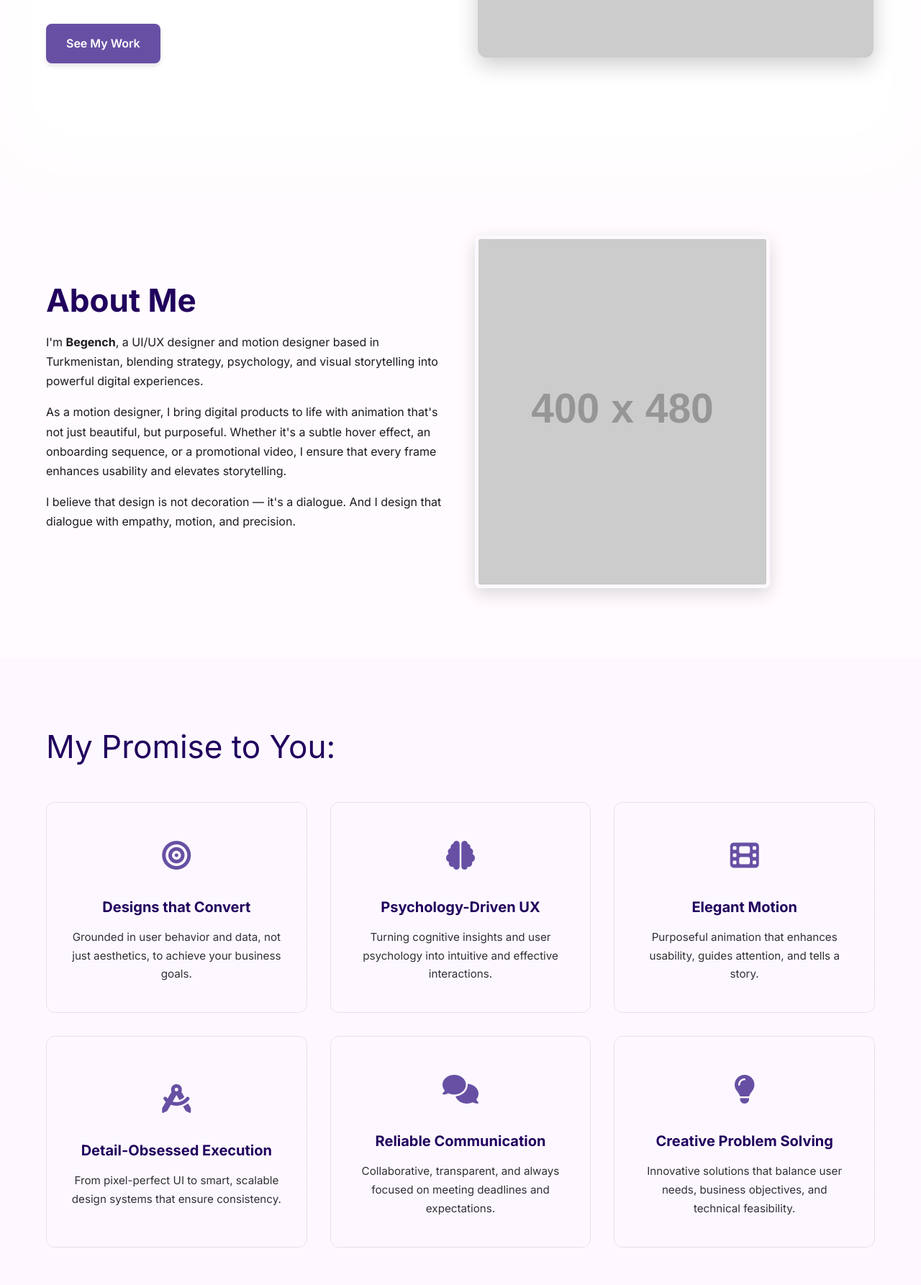
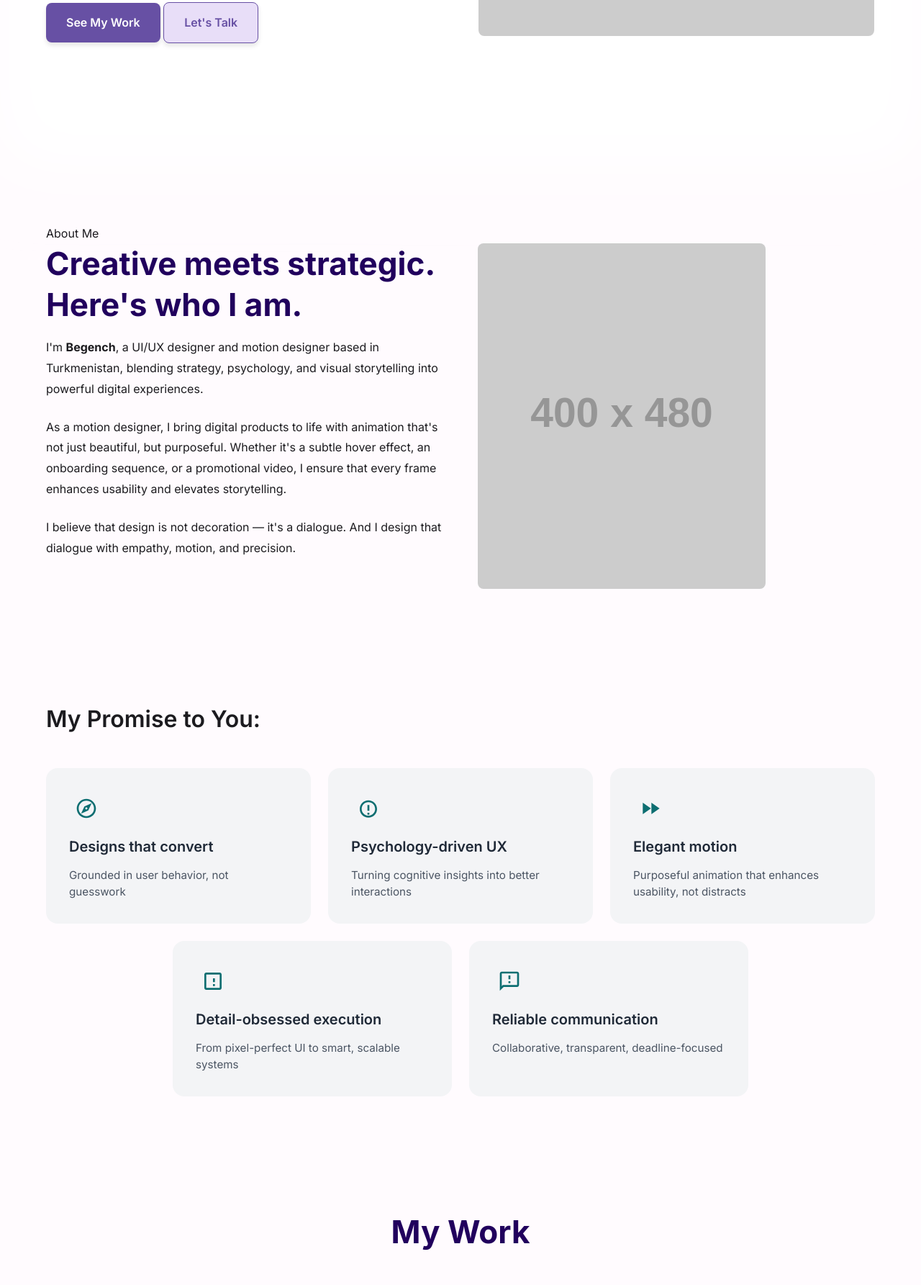
Before and after one commit to jbegench/portfolia, a plain HTML site: page index.html in a window 1280 px wide. Shown: the part 570-2355 px from the top of the page at 72% size. Drawn offline with nearby package versions, Linux system fonts and the light colour scheme; placeholder pictures from the web are drawn by us.

```diff
--- a/index.html
+++ b/index.html
@@ -34,6 +34,34 @@
       --container-padding: 1.5rem;
       --section-padding-y: 6rem;
       --transition-speed: 0.3s;
+
+      /* Typography Scale */
+      --font-size-h1: clamp(2.5rem, 5vw, 3rem);    /* 48px */
+      --font-size-h2: clamp(1.75rem, 3vw, 2rem);   /* 32px */
+      --font-size-h3: clamp(1.25rem, 2vw, 1.5rem); /* 24px */
+      --font-size-body: 1rem;                       /* 16px */
+      --font-size-small: 0.875rem;                  /* 14px */
+
+      /* Font Weights */
+      --font-weight-bold: 700;
+      --font-weight-semibold: 600;
+      --font-weight-medium: 500;
+      --font-weight-regular: 400;
+
+      /* Spacing System */
+      --space-xs: 0.5rem;    /* 8px */
+      --space-sm: 1rem;      /* 16px */
+      --space-md: 1.5rem;    /* 24px */
+      --space-lg: 2rem;      /* 32px */
+      --space-xl: 3rem;      /* 48px */
+      --space-2xl: 5rem;     /* 80px */
+
+      /* Section Spacing */
+      --section-spacing: var(--space-2xl);
+
+      /* Container */
+      --container-max-width: 1200px;
+      --container-padding: var(--space-md);
     }
 
     /* Reset and Base Styles */
@@ -112,13 +140,14 @@
 
     /* Utility Classes */
     .container {
-      max-width: 1200px;
+      max-width: var(--container-max-width);
       margin: 0 auto;
       padding: 0 var(--container-padding);
+      width: 100%;
     }
 
     .section {
-      padding: var(--section-padding-y) 0;
+      padding: var(--section-spacing) 0;
     }
 
     .section-sm-padding {
@@ -282,136 +311,143 @@
     /* Hero Section */
     .hero-section {
       min-height: calc(100vh - 80px);
-      /* Full viewport height minus header */
-      display: flex;
-      align-items: center;
-      padding-top: 2rem;
-      /* Adjust if header is taller */
-      padding-bottom: 4rem;
+      padding: var(--space-2xl) 0;
     }
 
     .hero-content {
       display: grid;
       grid-template-columns: 1fr 1fr;
-      gap: 3rem;
+      gap: var(--space-xl);
       align-items: center;
     }
 
+    .hero-text {
+      max-width: 540px;
+    }
+
     .hero-text h1 {
-      margin-bottom: 1.5rem;
-      line-height: 1.2;
+      text-align: left;
+      margin-bottom: var(--space-md);
     }
 
     .hero-text .subtitle {
-      font-size: 1.25rem;
-      margin-bottom: 2rem;
-      color: var(--text-color);
+      font-size: var(--font-size-h3);
+      margin-bottom: var(--space-lg);
       opacity: 0.9;
     }
 
+    .hero-image {
+      display: flex;
+      align-items: center;
+      justify-content: center;
+    }
+
     .hero-image img {
-      border-radius: var(--border-radius-lg);
-      box-shadow: 0 10px 30px rgba(0, 0, 0, 0.2);
+      max-width: 100%;
+      height: auto;
     }
 
     /* About Me Section */
     .about-section .grid {
-      align-items: center;
+      display: grid;
+      grid-template-columns: 1fr 1fr;
+      gap: var(--space-xl);
+      align-items: flex-start;
     }
 
-    .about-image img {
-      border: 5px solid var(--surface-color);
-      box-shadow: 0 8px 25px rgba(0, 0, 0, 0.15);
+    .about-content {
+      max-width: 100%;
+    }
+
+    .about-content p {
+      line-height: 1.8;
+      margin-bottom: var(--space-md);
+    }
+
+    .about-image {
+      position: sticky;
+      top: var(--space-xl);
     }
 
     /* Services/Promise Section */
     .services-section {
-      background-color: var(--surface-color);
-      padding: var(--section-padding-y) 0;
+      background-color: var(--background-color);
+      padding: var(--section-spacing) 0;
     }
 
     .services-section h2 {
-      text-align: left;
-      font-weight: normal;
+      font-size: var(--font-size-h2);
+      font-weight: var(--font-weight-semibold);
+      color: var(--text-color);
       margin-bottom: 3rem;
     }
 
     .services-grid {
-      display: flex;
-      flex-wrap: wrap;
-      gap: 2rem;
-      justify-content: center;
-      align-items: stretch;
+      display: grid;
+      grid-template-columns: repeat(3, 1fr);
+      gap: 1.5rem;
+      max-width: 1200px;
+      margin: 0 auto;
     }
 
     .service-card {
-      background: var(--surface-color);
-      padding: 2.5rem 2rem;
-      border-radius: var(--border-radius-lg);
-      border: 1px solid var(--border-color);
-      transition: transform var(--transition-speed) ease, box-shadow var(--transition-speed) ease;
-      text-align: center;
-      flex: 1 1 300px;
-      max-width: 380px;
-      position: relative;
+      background: #F3F4F6;
+      padding: 2rem;
+      border-radius: 1rem;
+      text-align: left;
       display: flex;
       flex-direction: column;
+      gap: 1rem;
+      transition: transform 0.3s ease;
+    }
+
+    .service-card:hover {
+      transform: translateY(-5px);
+    }
+
+    .service-icon {
+      font-size: 2rem;
+      color: #0D6E71;
+      width: 48px;
+      height: 48px;
+      display: flex;
       align-items: center;
       justify-content: center;
     }
 
-    .service-card::before {
-      content: '';
-      position: absolute;
-      top: 0;
-      left: 0;
-      right: 0;
-      bottom: 0;
-      background-image: radial-gradient(var(--border-color) 1px, transparent 1px);
-      background-size: 20px 20px;
-      background-position: -10px -10px;
-      opacity: 0.2;
-      border-radius: var(--border-radius-lg);
-    }
-
-    .service-card:hover {
-      transform: translateY(-5px);
-      box-shadow: 0 8px 20px rgba(99, 102, 241, 0.1);
-    }
-
-    .service-card .icon {
-      font-size: 2.5rem;
-      color: var(--primary-color);
-      margin-bottom: 1.5rem;
-      display: inline-block;
-      position: relative;
-      z-index: 1;
-    }
-
     .service-card h4 {
-      color: var(--heading-color);
-      margin-bottom: 1rem;
-      position: relative;
-      z-index: 1;
+      color: #1F2937;
+      font-size: 1.25rem;
+      font-weight: 600;
+      margin: 0;
     }
 
     .service-card p {
+      color: #4B5563;
       font-size: 0.95rem;
-      color: var(--text-color);
-      opacity: 0.9;
+      line-height: 1.5;
       margin: 0;
-      position: relative;
-      z-index: 1;
+    }
+
+    /* Special layout for 4th and 5th cards */
+    .services-grid-bottom {
+      display: grid;
+      grid-template-columns: repeat(2, 1fr);
+      gap: 1.5rem;
+      max-width: 800px;
+      margin: 1.5rem auto 0;
+    }
+
+    @media (max-width: 992px) {
+      .services-grid {
+        grid-template-columns: repeat(2, 1fr);
+      }
     }
 
     @media (max-width: 768px) {
-      .services-grid {
-        gap: 1.5rem;
-      }
-
-      .service-card {
-        flex: 1 1 100%;
-        max-width: 100%;
+      .services-grid,
+      .services-grid-bottom {
+        grid-template-columns: 1fr;
       }
     }
 
@@ -451,42 +487,48 @@
     }
 
     /* Skills Section */
+    .skills-section {
+      background-color: var(--surface-color);
+    }
+
+    .skills-category {
+      margin-bottom: var(--space-xl);
+    }
+
+    .skills-category-title {
+      font-size: var(--font-size-h3);
+      margin-bottom: var(--space-lg);
+      color: var(--heading-color);
+    }
+
     .skills-grid {
       display: grid;
-      grid-template-columns: repeat(auto-fit, minmax(150px, 1fr));
-      gap: 2rem;
+      grid-template-columns: repeat(auto-fit, minmax(200px, 1fr));
+      gap: var(--space-lg);
     }
 
     .skill-item {
-      background: var(--surface-color);
-      padding: 1.5rem;
-      border-radius: var(--border-radius-md);
-      text-align: center;
-      border: 1px solid var(--border-color);
-      transition: transform var(--transition-speed) ease, box-shadow var(--transition-speed) ease;
-    }
-
-    .skill-item:hover {
-      transform: translateY(-5px);
-      box-shadow: 0 5px 15px rgba(0, 0, 0, 0.15);
+      display: flex;
+      flex-direction: column;
+      align-items: center;
+      padding: var(--space-lg);
     }
 
     .skill-item img {
-      height: 64px;
-      width: 64px;
-      margin: 0 auto 1rem;
+      width: 80px;
+      height: 80px;
       object-fit: contain;
+      margin-bottom: var(--space-md);
     }
 
     .skill-item p {
-      font-weight: 500;
-      margin-bottom: 0.5rem;
-      color: var(--heading-color);
+      margin-bottom: var(--space-xs);
+      font-weight: var(--font-weight-medium);
     }
 
     .stars {
       color: var(--primary-color);
-      font-size: 1.1rem;
+      letter-spacing: 2px;
     }
 
     /* Contact Section */
@@ -579,22 +621,18 @@
       }
 
       .hero-text {
-        order: 2;
+        max-width: 100%;
       }
 
-      .hero-image {
-        order: 1;
-        margin: 0 auto 2rem;
-        max-width: 450px;
-      }
-
-      .about-section .grid-cols-2 {
+      .about-section .grid {
         grid-template-columns: 1fr;
       }
 
       .about-image {
-        margin: 0 auto 2rem;
-        max-width: 350px;
+        position: relative;
+        top: 0;
+        margin: 0 auto var(--space-xl);
+        max-width: 400px;
       }
 
       .grid-cols-3 {
@@ -603,6 +641,14 @@
     }
 
     @media (max-width: 768px) {
+      :root {
+        --section-spacing: var(--space-xl);
+      }
+
+      .skills-grid {
+        grid-template-columns: repeat(auto-fit, minmax(150px, 1fr));
+      }
+
       h1 {
         font-size: 2.25rem;
       }
@@ -661,11 +707,6 @@
       .grid-cols-3 {
         grid-template-columns: 1fr;
         /* Stack on smaller mobile */
-      }
-
-      .skills-grid {
-        grid-template-columns: repeat(auto-fit, minmax(120px, 1fr));
-        gap: 1rem;
       }
 
       .skill-item img {
@@ -856,12 +897,14 @@
       <div class="container">
         <div class="hero-content">
           <div class="hero-text">
-            <h1 data-aos="fade-right">Bringing <span class="highlight">emotion, motion, and clarity</span> into every
-              pixel.</h1>
+            <h1 data-aos="fade-right">Bringing emotion, motion and clarity<br>into every pixel.</h1>
             <p class="subtitle" data-aos="fade-right" data-aos-delay="200">
               I'm Begench, a UI/UX & Motion Designer crafting intuitive and engaging digital experiences.
             </p>
-            <a href="#projects" class="btn" data-aos="fade-up" data-aos-delay="400">See My Work</a>
+            <div class="hero-cta" data-aos="fade-up" data-aos-delay="400">
+              <a href="#projects" class="btn">See My Work</a>
+              <a href="#contact" class="btn btn-secondary">Let's Talk</a>
+            </div>
           </div>
           <div class="hero-image" data-aos="fade-left" data-aos-delay="100">
             <img src="https://placehold.co/550x450/4A5568/FFFFFF.png?text=Designer+Illustration+V2"
@@ -874,9 +917,10 @@
     <!-- About Me -->
     <section id="about" class="about-section section">
       <div class="container">
-        <div class="grid grid-cols-2 items-center">
-          <div data-aos="fade-right">
-            <h2 class="mb-4">About Me</h2>
+        <div class="section-label" data-aos="fade-up">About Me</div>
+        <div class="grid">
+          <div class="about-content" data-aos="fade-right">
+            <h2 class="mb-4">Creative meets strategic.<br>Here's who I am.</h2>
             <p>
               I'm <strong>Begench</strong>, a UI/UX designer and motion designer based in Turkmenistan,
               blending strategy, psychology, and visual storytelling into powerful digital experiences.
@@ -902,37 +946,54 @@
     <!-- My Promise Section -->
     <section id="services" class="services-section section">
       <div class="container">
-        <h2 data-aos="fade-up">My Promise to You:</h2>
+        <h2>My Promise to You:</h2>
         <div class="services-grid">
           <div class="service-card" data-aos="fade-up" data-aos-delay="100">
-            <span class="icon"><i class="fas fa-bullseye"></i></span>
-            <h4>Designs that Convert</h4>
-            <p>Grounded in user behavior and data, not just aesthetics, to achieve your business goals.</p>
+            <div class="service-icon">
+              <svg width="32" height="32" viewBox="0 0 24 24" fill="none" xmlns="http://www.w3.org/2000/svg">
+                <path d="M12 2C6.48 2 2 6.48 2 12s4.48 10 10 10 10-4.48 10-10S17.52 2 12 2zm0 18c-4.41 0-8-3.59-8-8s3.59-8 8-8 8 3.59 8 8-3.59 8-8 8zm-5.5-2.5l7.51-3.49L17.5 6.5 9.99 9.99 6.5 17.5zm5.5-6.6c.61 0 1.1.49 1.1 1.1s-.49 1.1-1.1 1.1-1.1-.49-1.1-1.1.49-1.1 1.1-1.1z" fill="currentColor"/>
+              </svg>
+            </div>
+            <h4>Designs that convert</h4>
+            <p>Grounded in user behavior, not guesswork</p>
           </div>
           <div class="service-card" data-aos="fade-up" data-aos-delay="200">
-            <span class="icon"><i class="fas fa-brain"></i></span>
-            <h4>Psychology-Driven UX</h4>
-            <p>Turning cognitive insights and user psychology into intuitive and effective interactions.</p>
+            <div class="service-icon">
+              <svg width="32" height="32" viewBox="0 0 24 24" fill="none" xmlns="http://www.w3.org/2000/svg">
+                <path d="M12 3.5c-4.97 0-9 4.03-9 9s4.03 9 9 9 9-4.03 9-9-4.03-9-9-9zm0 16c-3.86 0-7-3.14-7-7s3.14-7 7-7 7 3.14 7 7-3.14 7-7 7zm-1-11h2v6h-2v-6zm0 8h2v2h-2v-2z" fill="currentColor"/>
+              </svg>
+            </div>
+            <h4>Psychology-driven UX</h4>
+            <p>Turning cognitive insights into better interactions</p>
           </div>
           <div class="service-card" data-aos="fade-up" data-aos-delay="300">
-            <span class="icon"><i class="fas fa-film"></i></span>
-            <h4>Elegant Motion</h4>
-            <p>Purposeful animation that enhances usability, guides attention, and tells a story.</p>
+            <div class="service-icon">
+              <svg width="32" height="32" viewBox="0 0 24 24" fill="none" xmlns="http://www.w3.org/2000/svg">
+                <path d="M4 18l8.5-6L4 6v12zm9-12v12l8.5-6L13 6z" fill="currentColor"/>
+              </svg>
             </div>
-          <div class="service-card" data-aos="fade-up" data-aos-delay="100">
-            <span class="icon"><i class="fas fa-drafting-compass"></i></span>
-            <h4>Detail-Obsessed Execution</h4>
-            <p>From pixel-perfect UI to smart, scalable design systems that ensure consistency.</p>
+            <h4>Elegant motion</h4>
+            <p>Purposeful animation that enhances usability, not distracts</p>
           </div>
-          <div class="service-card" data-aos="fade-up" data-aos-delay="200">
-            <span class="icon"><i class="fas fa-comments"></i></span>
-            <h4>Reliable Communication</h4>
-            <p>Collaborative, transparent, and always focused on meeting deadlines and expectations.</p>
         </div>
-          <div class="service-card" data-aos="fade-up" data-aos-delay="300">
-            <span class="icon"><i class="fas fa-lightbulb"></i></span>
-            <h4>Creative Problem Solving</h4>
-            <p>Innovative solutions that balance user needs, business objectives, and technical feasibility.</p>
+        <div class="services-grid-bottom">
+          <div class="service-card" data-aos="fade-up" data-aos-delay="400">
+            <div class="service-icon">
+              <svg width="32" height="32" viewBox="0 0 24 24" fill="none" xmlns="http://www.w3.org/2000/svg">
+                <path d="M19 3H5c-1.1 0-2 .9-2 2v14c0 1.1.9 2 2 2h14c1.1 0 2-.9 2-2V5c0-1.1-.9-2-2-2zm0 16H5V5h14v14zm-7-4h2v2h-2zm0-6h2v4h-2z" fill="currentColor"/>
+              </svg>
+            </div>
+            <h4>Detail-obsessed execution</h4>
+            <p>From pixel-perfect UI to smart, scalable systems</p>
+          </div>
+          <div class="service-card" data-aos="fade-up" data-aos-delay="500">
+            <div class="service-icon">
+              <svg width="32" height="32" viewBox="0 0 24 24" fill="none" xmlns="http://www.w3.org/2000/svg">
+                <path d="M20 2H4c-1.1 0-1.99.9-1.99 2L2 22l4-4h14c1.1 0 2-.9 2-2V4c0-1.1-.9-2-2-2zm0 14H5.17l-.59.59-.58.58V4h16v12zm-9-4h2v2h-2zm0-6h2v4h-2z" fill="currentColor"/>
+              </svg>
+            </div>
+            <h4>Reliable communication</h4>
+            <p>Collaborative, transparent, deadline-focused</p>
           </div>
         </div>
       </div>
@@ -979,9 +1040,13 @@
     </section>
 
     <!-- Skills -->
-    <section id="skills" class="skills-section section section-sm-padding">
+    <section id="skills" class="skills-section section">
       <div class="container">
-        <h2 class="text-center mb-12" data-aos="fade-up">Core Skills</h2>
+        <div class="section-label" data-aos="fade-up">Expertise</div>
+        <h2 class="mb-12" data-aos="fade-up">Core Skills</h2>
+
+        <div class="skills-category" data-aos="fade-up">
+          <h3 class="skills-category-title">Design Tools</h3>
           <div class="skills-grid">
             <div class="skill-item" data-aos="zoom-in" data-aos-delay="0">
               <img src="https://placehold.co/80x80/4A5568/FFFFFF.png?text=PS" alt="Photoshop Icon">
@@ -994,13 +1059,19 @@
               <div class="stars">★★★★★</div>
             </div>
             <div class="skill-item" data-aos="zoom-in" data-aos-delay="200">
+              <img src="https://placehold.co/80x80/4A5568/FFFFFF.png?text=FIG" alt="Figma Icon">
+              <p>Figma</p>
+              <div class="stars">★★★★★</div>
+            </div>
+          </div>
+        </div>
+
+        <div class="skills-category" data-aos="fade-up">
+          <h3 class="skills-category-title">Motion & 3D</h3>
+          <div class="skills-grid">
+            <div class="skill-item" data-aos="zoom-in" data-aos-delay="300">
               <img src="https://placehold.co/80x80/4A5568/FFFFFF.png?text=AE" alt="After Effects Icon">
               <p>Adobe After Effects</p>
-            <div class="stars">★★★★★</div>
-          </div>
-          <div class="skill-item" data-aos="zoom-in" data-aos-delay="300">
-            <img src="https://placehold.co/80x80/4A5568/FFFFFF.png?text=FIG" alt="Figma Icon">
-            <p>Figma</p>
               <div class="stars">★★★★★</div>
             </div>
             <div class="skill-item" data-aos="zoom-in" data-aos-delay="400">
@@ -1008,10 +1079,17 @@
               <p>Blender</p>
               <div class="stars">★★★★★</div>
             </div>
+          </div>
+        </div>
+
+        <div class="skills-category" data-aos="fade-up">
+          <h3 class="skills-category-title">UX & Research</h3>
+          <div class="skills-grid">
             <div class="skill-item" data-aos="zoom-in" data-aos-delay="500">
               <img src="https://placehold.co/80x80/4A5568/FFFFFF.png?text=UX" alt="UX Research Icon">
               <p>UX Research</p>
               <div class="stars">★★★★☆</div>
+            </div>
           </div>
         </div>
       </div>
```
Lines whose indentation alone changed are shown as unchanged.
